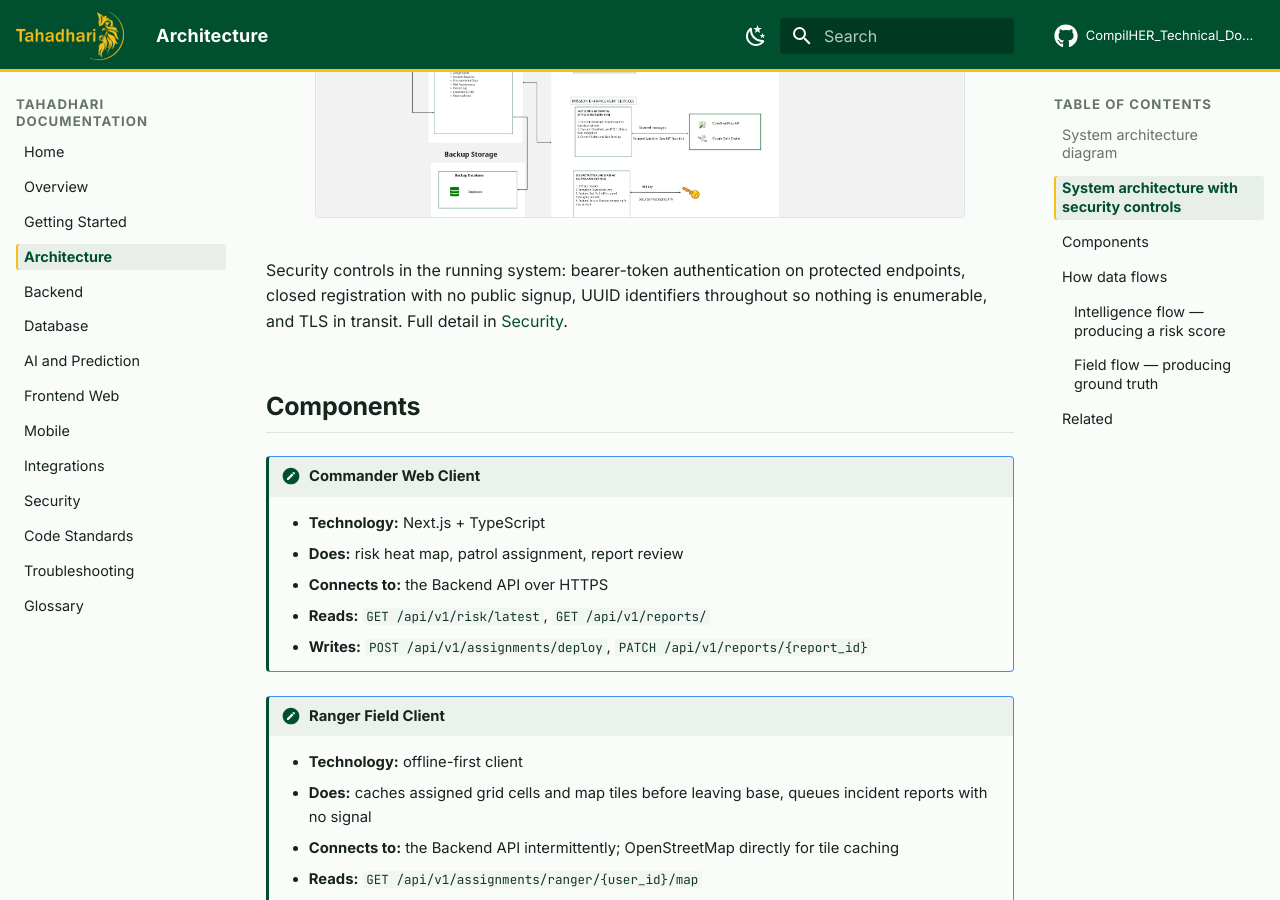
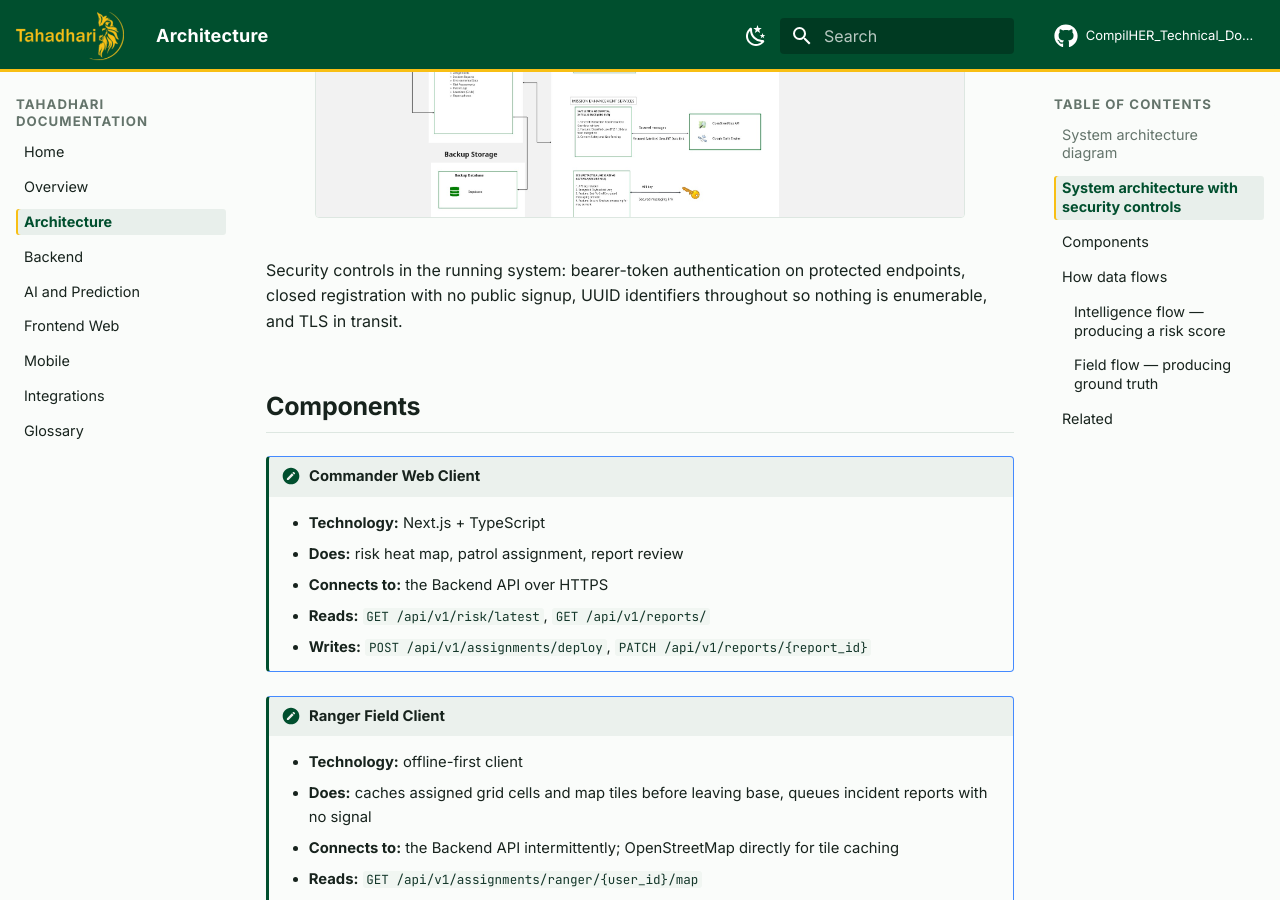
Before and after one commit to akirachix/CompilHER_Technical_Documentation, an MkDocs documentation site: the page built from docs/architecture.md, in a window 1280 px wide and 900 px high, scrolled down 955 px. Built offline with MkDocs 1.6.1 and Material for MkDocs 9.7.7, drawn with Linux system fonts in a browser that asks for light colours; comment, search, counter and statistics services are not loaded.

Commit message:
Resolved conflicts

```diff
--- a/docs/architecture.md
+++ b/docs/architecture.md
@@ -17,7 +17,7 @@ pipeline attached that pulls in environmental data and writes back risk scores.
 
 Security controls in the running system: bearer-token authentication on protected endpoints, closed
 registration with no public signup, UUID identifiers throughout so nothing is enumerable, and TLS in
-transit. Full detail in [Security](security.md).
+transit.
 
 ## Components
 
--- a/mkdocs.yml
+++ b/mkdocs.yml
@@ -79,17 +79,12 @@ plugins:
 nav:
   - Home: index.md
   - Overview: overview.md
-  - Getting Started: getting-started.md
   - Architecture: architecture.md
   - Backend: backend.md
-  - Database: database.md
   - AI and Prediction: ai.md
   - Frontend Web: frontend.md
   - Mobile: mobile.md
   - Integrations: integrations.md
-  - Security: security.md
-  - Code Standards: code-standards.md
-  - Troubleshooting: troubleshooting.md
   - Glossary: glossary.md
 
 extra:
```
